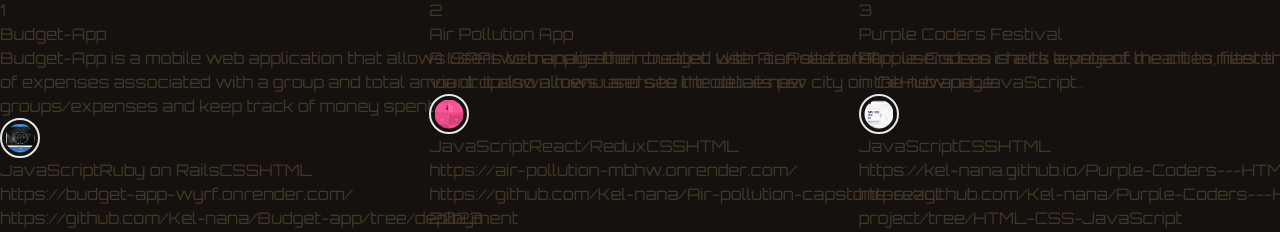
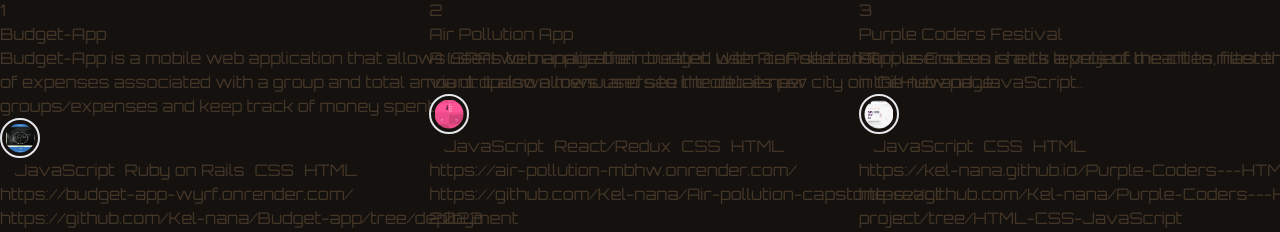
Before and after one commit to Kel-nana/kel_nana_portfolio, a React (Create React App) app: page / in a window 1280 px wide. Shown: the part 1540-1772 px from the top of the page. Built offline with nearby package versions, Linux system fonts and the light colour scheme.

Commit message:
Add span tag to technologies

```diff
--- a/src/components/work/workData.js
+++ b/src/components/work/workData.js
@@ -65,9 +65,9 @@ const projects = works.map((work) => (
           alt="Projects"
           className="z-20 relative  h-[40px] w-[40px] rounded-full border-2  p-[3.5px]"
         />
-        <p>
-          {work.technologies.map((tech) => tech) }
-        </p>
+        <div className="ml-[5px]">
+          {work.technologies.map((tech) => <span className="ml-[10px]" key={work.name}>{tech}</span>) }
+        </div>
         <p>{work.liveVersionLink}</p>
         <p>{work.SourceLink}</p>
         <p>{work.date}</p>
```
